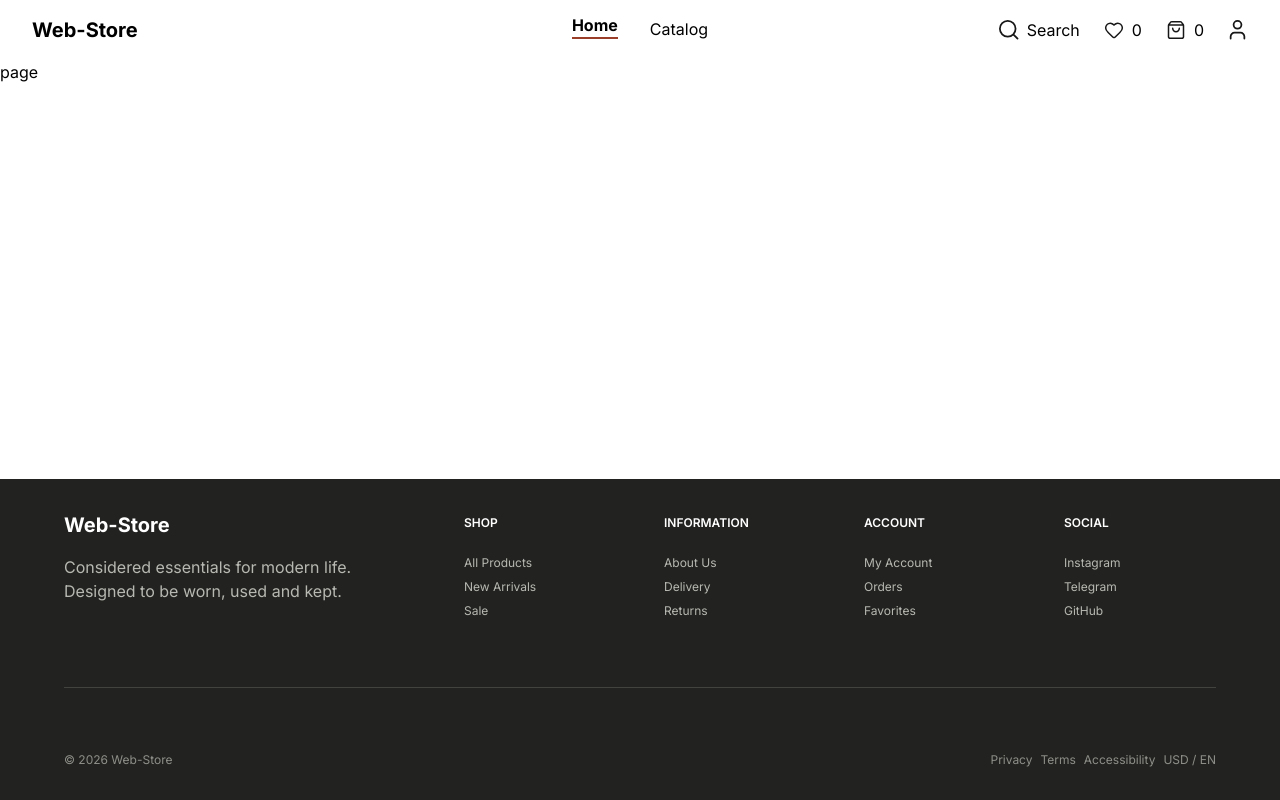
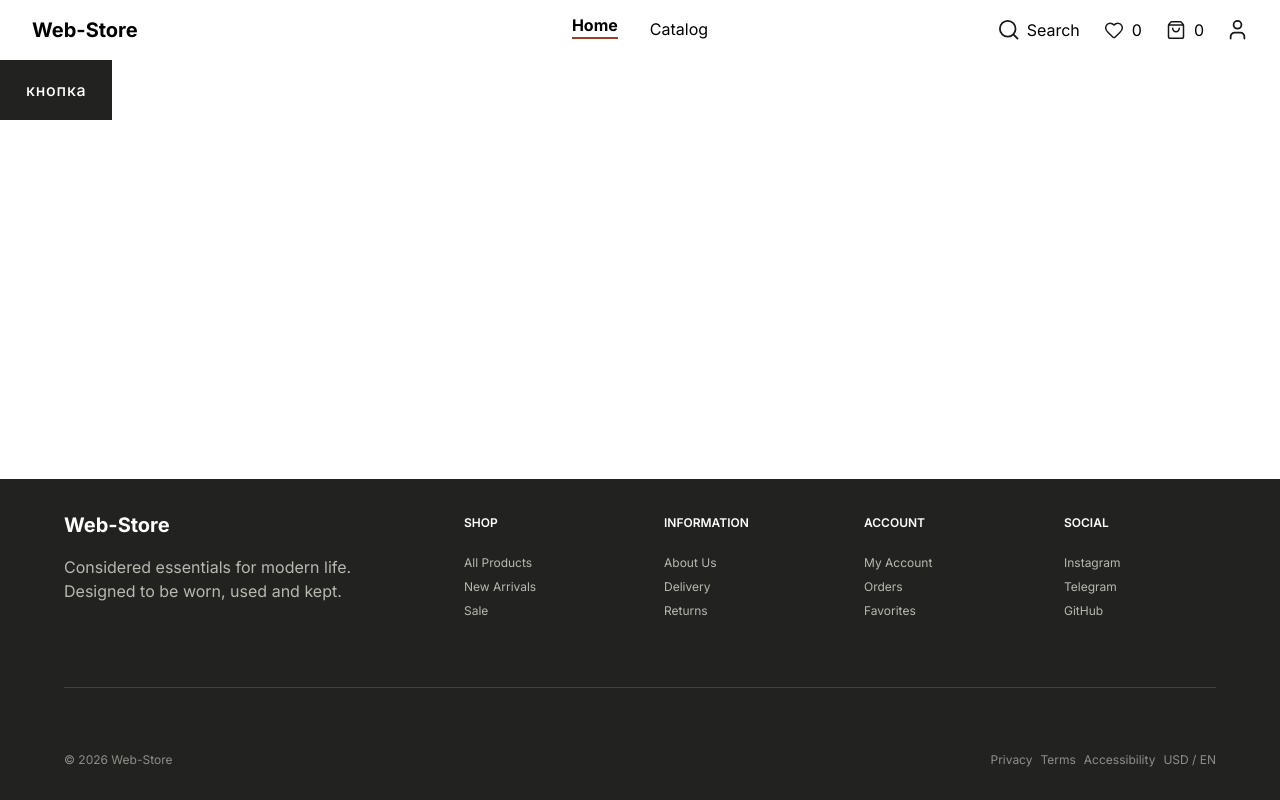
Before and after one commit to amuslimov07/Web-Store, a Next.js app: page / in a window 1280 px wide. Built offline with nearby package versions, Linux system fonts and the light colour scheme.

Commit message:
feat(ui):add Button component

```diff
--- a/src/app/page.tsx
+++ b/src/app/page.tsx
@@ -1,3 +1,14 @@
-export default function page() {
-  return <div>page</div>;
+"use client";
+import MyButton from "@/ui/MyButton/MyButton";
+import { useState } from "react";
+
+export default function Page() {
+  const [active, setActive] = useState(false);
+  return (
+    <div>
+      <MyButton active={active} onClick={() => setActive((prev) => !prev)}>
+        кнопка
+      </MyButton>
+    </div>
+  );
 }
--- /dev/null
+++ b/src/ui/MyButton/MyButton.module.css
@@ -0,0 +1,30 @@
+.button {
+  font-weight: 500;
+  padding: 1rem 1.5rem;
+  letter-spacing: 0.05em;
+
+  border: 2px solid transparent;
+  background: var(--color-surface-inverse);
+  color: var(--color-text-inverse);
+
+  transition: 200ms ease-out;
+
+  cursor: pointer;
+}
+.button[aria-pressed="true"] {
+  border-color: var(--color-border-inverse);
+  background: var(--color-background);
+  color: var(--color-text-primary);
+}
+.button:hover {
+  transform: scale(1.05);
+}
+
+.button:disabled {
+  opacity: 0.38;
+  cursor: not-allowed;
+}
+
+.button:disabled:hover {
+  transform: none;
+}
--- /dev/null
+++ b/src/ui/MyButton/MyButton.tsx
@@ -0,0 +1,27 @@
+import { ButtonHTMLAttributes } from "react";
+import styles from "./MyButton.module.css";
+type Props = ButtonHTMLAttributes<HTMLButtonElement> & {
+  children: string;
+  active?: boolean;
+  disabled?: boolean;
+  loading?: boolean;
+};
+
+export default function MyButton({
+  children,
+  active = false,
+  disabled = false,
+  loading = false,
+  ...props
+}: Props) {
+  return (
+    <button
+      {...props}
+      disabled={disabled}
+      aria-pressed={active}
+      className={styles.button}
+    >
+      {loading ? "Loading..." : children}
+    </button>
+  );
+}
```
